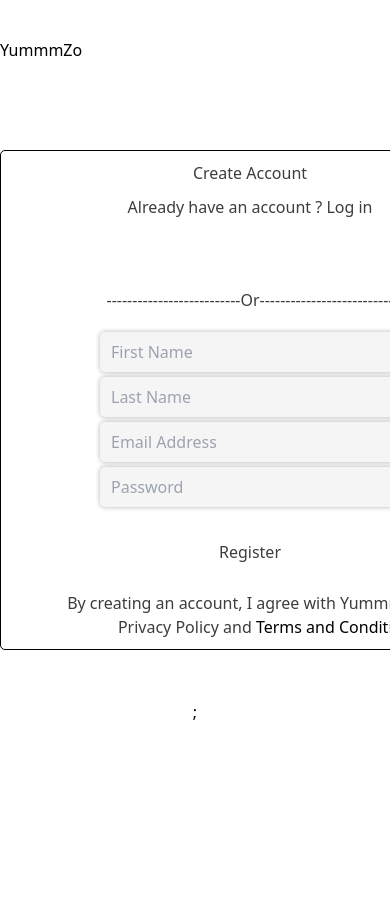
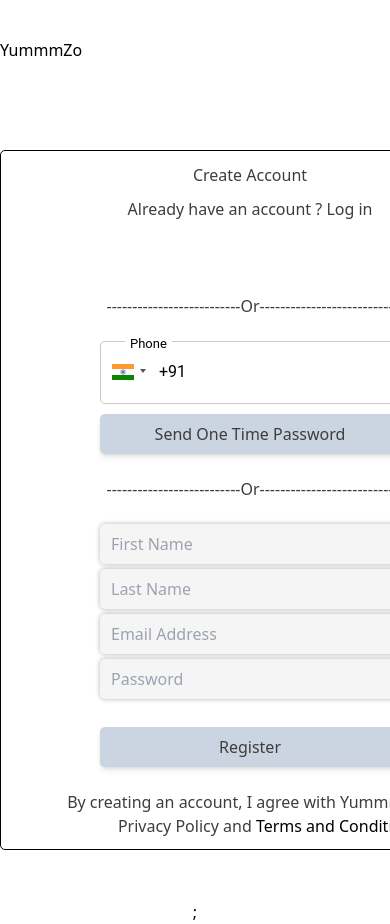
Before and after one commit to sahil-ladhania/YummmZo-Frontend, a React (Create React App) app: page /signup in a window 390 px wide. Shown: the top 924 px of the page. Before the commit the page ends 844 px from the top, so only its background shows below. Built offline with nearby package versions, Linux system fonts and the light colour scheme; no server answers.

Commit message:
Made UI of Login with Phone Number.

```diff
--- a/package.json
+++ b/package.json
@@ -16,6 +16,8 @@
     "browserify-zlib": "^0.2.0",
     "buffer": "^6.0.3",
     "crypto-browserify": "^3.12.0",
+    "dotenv": "^16.3.1",
+    "firebase": "^10.3.1",
     "jwt-decode": "^3.1.2",
     "path-browserify": "^1.0.1",
     "querystring": "^0.2.1",
@@ -24,6 +26,8 @@
     "react-helmet": "^6.1.0",
     "react-hot-toast": "^2.4.1",
     "react-icons": "^4.10.1",
+    "react-otp-input": "^3.0.4",
+    "react-phone-input-2": "^2.15.1",
     "react-redux": "^8.0.7",
     "react-router-dom": "^6.14.1",
     "react-scripts": "^5.0.1",
--- a/src/Components/Auth/LogInComponent.js
+++ b/src/Components/Auth/LogInComponent.js
@@ -1,6 +1,8 @@
 import React, { useState } from 'react';
 import { Link, useNavigate } from 'react-router-dom';
 import { toast } from 'react-toastify';
+import PhoneInput from 'react-phone-input-2'
+import 'react-phone-input-2/lib/material.css'
 // CSS Files
 import '../../Styles/Buttons.css'
 import '../../Styles/Input.css'
@@ -38,9 +40,9 @@
         <div>
             <>
                 {/* Main Component */}
-                <div className='flex fd-r jc-sb ai-c h-600'>
+                <div className='flex fd-r jc-sb ai-c h-800'>
                     {/* Log In Form */}
-                    <form className='flex fd-c jc-sa ai-c b-1-black-solid h-500 w-500' onSubmit={handleSubmit}>
+                    <form className='flex fd-c jc-sa ai-c b-1-black-solid h-700 w-500' onSubmit={handleSubmit}>
                         {/* Log In with Google Section */}
                         <div className='flex fd-c ai-c'>
                             <h1 className='mb-10 fs-r'>Log in to YummmZo</h1>
@@ -50,6 +52,21 @@
                         {/* ----- or ----- Section */}
                         <div>
                             <p>--------------------------Or--------------------------</p>
+                        </div>
+                        {/* Login With Number */}
+                        <div className='flex flex-col justify-center items-center'>
+                            <PhoneInput
+                                className="mb-10"
+                                country={'in'}
+                                preferredCountries={['in','us']}
+                                onlyCountries={[ 'in','cu','cw','kz','fr','it','pt','id']}
+                                placeholder='Phone'
+                            />
+                            <button className='h-40 w-300 b-1-t-s br-5 fs-r c-3d3d3d shadow-md bg-slate-300'>Send One Time Password</button>
+                        </div>
+                        {/* ----- or ----- Section */}
+                        <div>
+                            <p className='c-3d3d3d'>--------------------------Or--------------------------</p>
                         </div>
                         {/* Log In with Email & Password Section */}
                         <div className='flex fd-c'>
@@ -73,7 +90,8 @@
                         </div>
                         {/* Log In */}
                         <div>
-                            <button className='h-40 w-300 b-1-t-s br-5 fs-r' type='submit'>Log in</button>
+                            <button type='submit' className='h-40 w-300 b-1-t-s br-5 fs-r c-3d3d3d shadow-md bg-slate-300'>Login</button>
+                            {/* <button className='h-40 w-300 b-1-t-s br-5 fs-r' type='submit'>Log in</button> */}
                         </div>
                     </form>
                     {/* Image */}
--- a/src/Components/Auth/SignUpComponent.js
+++ b/src/Components/Auth/SignUpComponent.js
@@ -3,6 +3,8 @@
 import { UilGoogle } from '@iconscout/react-unicons'
 import { toast } from 'react-toastify';
 import jwt_decode from 'jwt-decode';
+import PhoneInput from 'react-phone-input-2'
+import 'react-phone-input-2/lib/material.css'
 // CSS Files
 import '../../Styles/Buttons.css'
 import '../../Styles/Input.css'
@@ -42,15 +44,30 @@
         <div>
             <>
                 {/* Main Component */}
-                <div className='flex fd-r jc-sb ai-c h-600'>
+                <div className='flex fd-r jc-sb ai-c h-800'>
                     {/* Sign up Form */}
-                    <form className='flex fd-c jc-sa ai-c b-1-black-solid h-500 w-500 br-5' onSubmit={handleSubmit}>
+                    <form className='flex fd-c jc-sa ai-c b-1-black-solid h-700 w-500 br-5' onSubmit={handleSubmit}>
                         {/* Sign up with Google Section */}
                         <div className='flex fd-c ai-c'>
                             <h1 className='mb-10 fs-r c-3d3d3d'>Create Account</h1>
                             <div className='mb-10 fs-r c-3d3d3d'>Already have an account ? <Link className='fs-r td-n c-3d3d3d' to="/login">Log in</Link></div>
                             {/* <button className='flex ai-c jc-c h-40 w-300 b-1-t-s br-5 fs-r c-3d3d3d'><UilGoogle className='h-20 w-a mr-10 c-3d3d3d'/>Sign up with Google</button> */}
                             <GoogleOAuth/>
+                        </div>
+                        {/* ----- or ----- Section */}
+                        <div>
+                            <p className='c-3d3d3d'>--------------------------Or--------------------------</p>
+                        </div>
+                        {/* Login With Number */}
+                        <div className='flex flex-col justify-center items-center'>
+                            <PhoneInput
+                                className="mb-10"
+                                country={'in'}
+                                preferredCountries={['in','us']}
+                                onlyCountries={[ 'in','cu','cw','kz','fr','it','pt','id']}
+                                placeholder='Phone'
+                            />
+                            <button className='h-40 w-300 b-1-t-s br-5 fs-r c-3d3d3d shadow-md bg-slate-300'>Send One Time Password</button>
                         </div>
                         {/* ----- or ----- Section */}
                         <div>
@@ -93,7 +110,7 @@
                         </div>
                         {/* Create Account */}
                         <div>
-                            <button type='submit' className='h-40 w-300 b-1-t-s br-5 fs-r c-3d3d3d'>Register</button>
+                            <button type='submit' className='h-40 w-300 b-1-t-s br-5 fs-r c-3d3d3d shadow-md bg-slate-300'>Register</button>
                         </div>
                         {/* Privacy Policy | Terms & Condition Section */}
                         <div>
--- a/src/Styles/Spacing.css
+++ b/src/Styles/Spacing.css
@@ -2,6 +2,9 @@
 /* -----Height Styles----- */
 .h-600{
     height: 600px;
+}
+.h-700{
+    height: 700px;
 }
 .h-20{
     height: 20px;
```
Also changed, not shown: firebase.config.js (added, +19 -0 lines), 2 other files (tests, documents, lock files or other folders).
